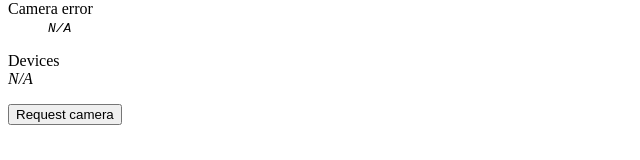
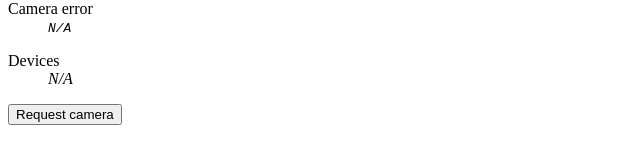
Before and after one commit to j-/picture-this-ui, a React (Create React App) app: page / in a window 1280 px wide. Shown: the part 120-280 px from the top of the page, without its empty margins (0-640 px from the left). Built offline with nearby package versions, Linux system fonts and the light colour scheme.

Commit message:
Unindent device list

```diff
--- a/src/components/App.tsx
+++ b/src/components/App.tsx
@@ -39,7 +39,7 @@ const App: React.FC = () => {
       </dl>
       <dl>
         <dt>Devices</dt>
-        {devices ? <dd><Devices devices={devices} /></dd> : <em>N/A</em>}
+        {devices ? <Devices devices={devices} /> : <dd><em>N/A</em></dd>}
       </dl>
       <button type="button" onClick={handleClickRequest}>
         Request camera
```
